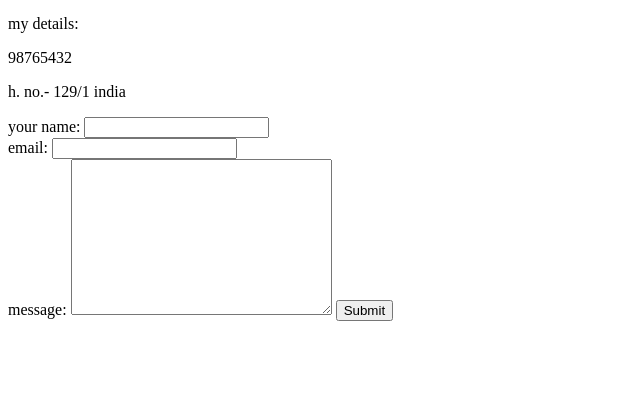
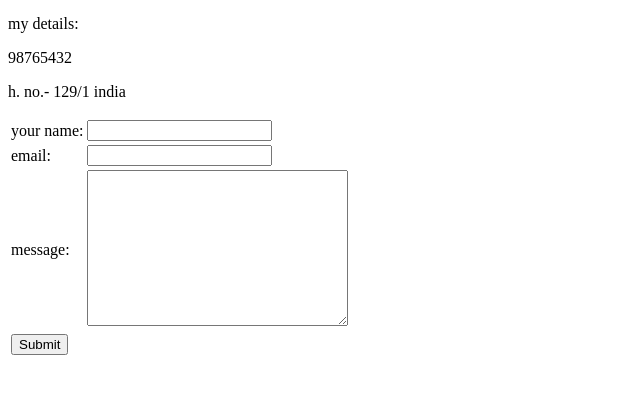
Before and after one commit to 123kav/cv, a plain HTML site: page contact me.html in a window 1280 px wide. Shown: the part 44-438 px from the top of the page, without its empty margins (0-640 px from the left). Drawn offline with Linux system fonts and the light colour scheme.

Commit message:
Update contact me.html

```diff
--- a/contact me.html
+++ b/contact me.html
@@ -1,23 +1,43 @@
 <!DOCTYPE html>
 <html lang="en" dir="ltr">
+
 <head>
   <meta charset="utf-8">
   <title>contact me</title>
 </head>
+
 <body>
   <h3>contact me</h3>
   <p>my details:</p>
   <p>98765432</p>
-      <p>  h. no.- 129/1 india </p>
+  <p> h. no.- 129/1 india </p>
   <form action="mailto:skavya38@gmail.com" method="post" enctype="text/plain">
+    <table>
+      <tr>
+        <td>
           <label> your name: </label>
-        <input type="text" name="your name " value=""><br>
-        <label>email:</label>
-        <input type="email" name="your email" value=""><br>
-        <label> message:</label>
-        <textarea name="your message" rows="10" cols="30"></textarea>
-        <input type="submit" name="">
-
+        </td>
+        <td> <input type="text" name="your name " value="">
+        </td>
+      </tr>
+      <tr>
+        <td> <label>email:</label>
+        </td>
+        <td> <input type="email" name="your email" value="">
+        </td>
+      </tr>
+      <tr>
+        <td> <label> message:</label>
+        </td>
+        <td> <textarea name="your message" rows="10" cols="30"></textarea>
+        </td>
+      </tr>
+      <tr>
+        <td> <input type="submit" name="">
+        </td>
+      </tr>
+    </table>
   </form>
 </body>
+
 </html>
```
Lines whose indentation alone changed are shown as unchanged.
